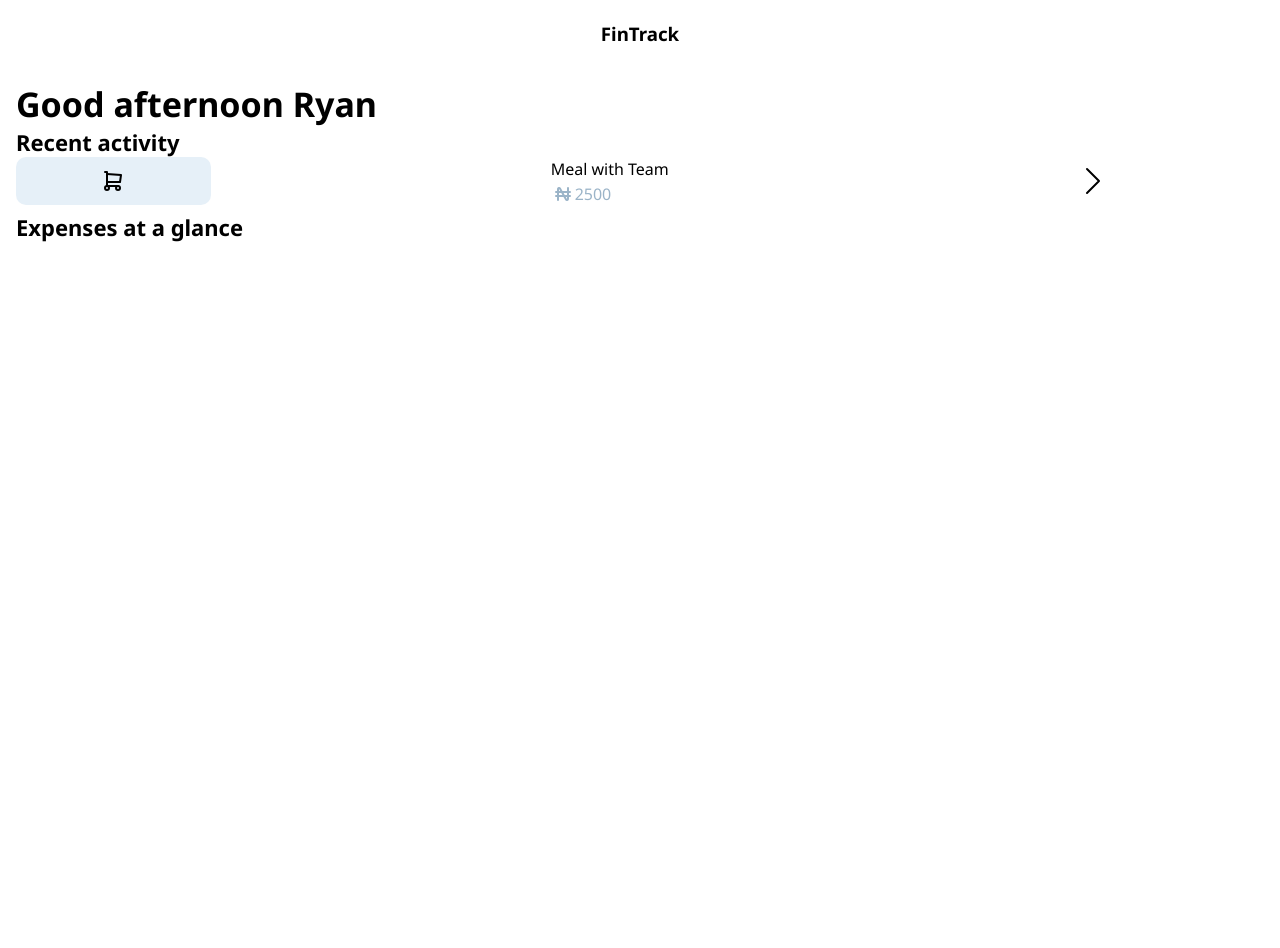
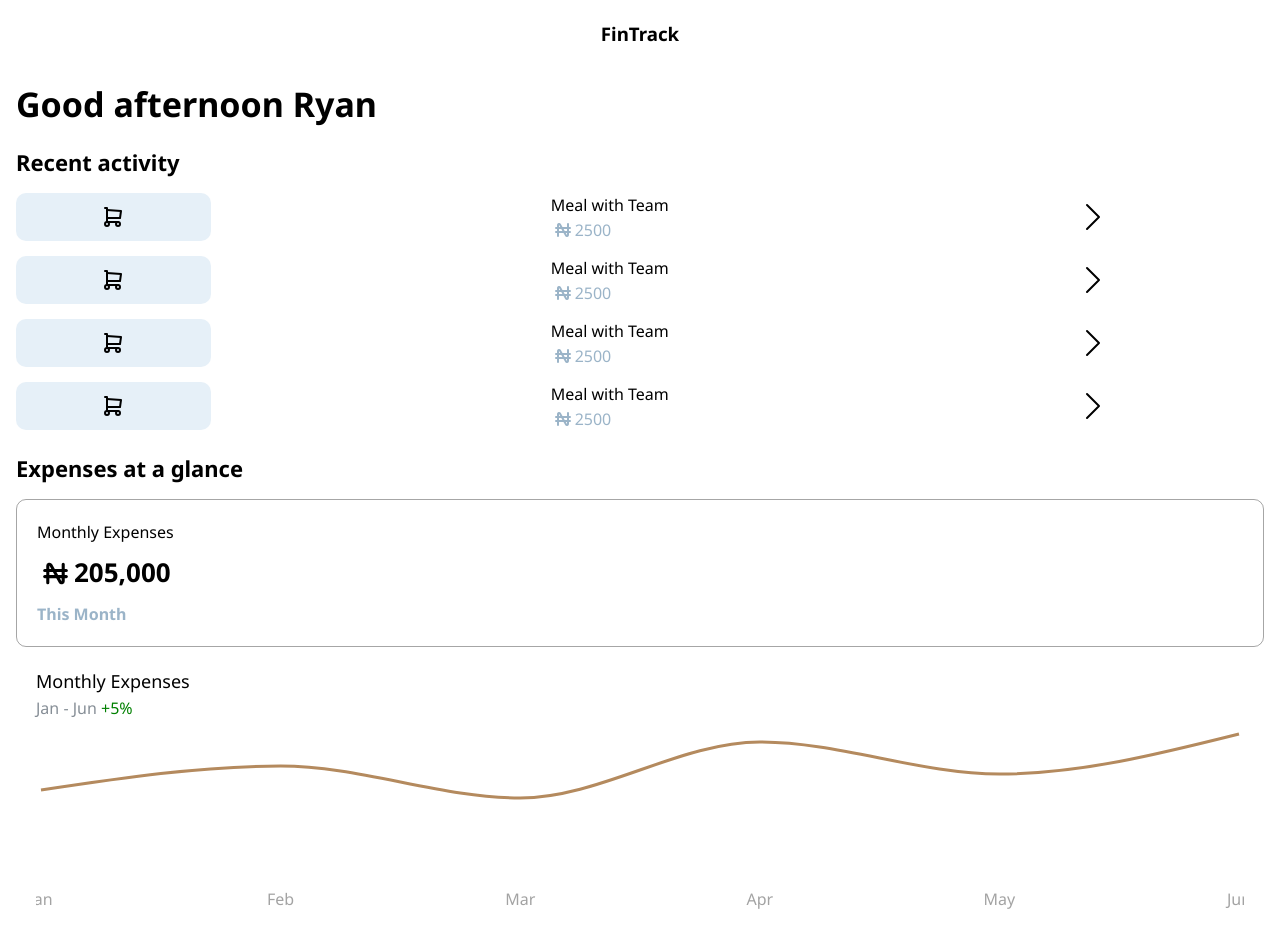
Before and after one commit to TrenchesProgrammer/expense-tracker, a React (Vite) app: page / in a window 1280 px wide. Shown: the top 948 px of the page. Before the commit the page ends 800 px from the top, so only its background shows below. Built offline with nearby package versions, Linux system fonts and the light colour scheme.

Commit message:
almost done with home page. Having issues with the chart

```diff
--- /dev/null
+++ b/src/components/ExpenseChart.tsx
@@ -0,0 +1,43 @@
+import { LineChart, Line, XAxis, YAxis, Tooltip, ResponsiveContainer, Area } from "recharts";
+import { Card, Text } from "@mantine/core";
+
+const data = [
+  { month: "Jan", value: 1200 },
+  { month: "Feb", value: 1500 },
+  { month: "Mar", value: 1100 },
+  { month: "Apr", value: 1800 },
+  { month: "May", value: 1400 },
+  { month: "Jun", value: 1900 },
+];
+
+function ExpenseChart() {
+  return (
+    <Card p="lg" radius="md" >
+      <Text size="lg">Monthly Expenses</Text>
+      <Text color="dimmed">Jan - Jun <span style={{ color: "green" }}>+5%</span></Text>
+
+      <ResponsiveContainer width="100%" height={200}>
+        <LineChart data={data}>
+          {/* Define Gradient */}
+          {/* <defs>
+            <linearGradient id="colorGradient" x1="0" y1="0" x2="0" y2="1">
+              <stop offset="0%" stopColor="#b48a5e" stopOpacity={0.4} />
+              <stop offset="100%" stopColor="#b48a5e" stopOpacity={0} />
+            </linearGradient>
+          </defs> */}
+
+          {/* Apply Gradient to the Area */}
+          {/* <Area type="monotone" dataKey="value" fill="url(#colorGradient)" stroke="none" /> */}
+
+          {/* Line Chart */}
+          <XAxis dataKey="month" stroke="#a3a3a3" axisLine={false} tickLine={false} interval={0} />
+          <YAxis hide />
+          {/* <Tooltip />    */}
+          <Line type="monotone" dataKey="value" stroke="#b48a5e" strokeWidth={3} dot={false} />
+        </LineChart>
+      </ResponsiveContainer>
+    </Card>
+  );
+}
+
+export default ExpenseChart;
--- a/src/components/Home.tsx
+++ b/src/components/Home.tsx
@@ -1,18 +1,50 @@
-import {Box, Text, Title} from '@mantine/core'
-import Activity from './Activity';
+import { Box, Text, Title, Grid, Flex } from "@mantine/core";
+import { IconCurrencyNaira } from "@tabler/icons-react";
+import Activity from "./Activity";
+import ExpenseChart from "./ExpenseChart";
 const Home = () => {
-    return (
-        <>
-        <Box p={'md'}>
-            <Title order={1}>Good afternoon Ryan</Title>
-            <Title order={3}>Recent activity</Title>
-            <Activity/>
-            <Title order={3}>Expenses at a glance</Title>
-
+  return (
+    <>
+      <Box p={"md"}>
+        <Title order={1} pb={"lg"}>
+          Good afternoon Ryan
+        </Title>
+        <Title order={3} pb={"md"}>
+          Recent activity
+        </Title>
+        <Activity />
+        <Activity />
+        <Activity />
+        <Activity />
+        <Title order={3} pt={"md"} pb={"md"}>
+          Expenses at a glance
+        </Title>
+        <Box
+          style={{
+            borderRadius: "10px",
+            border: "1px solid #00000059",
+            padding: "20px",
+          }}
+        >
+          <Grid gutter={'10px'}>
+            <Grid.Col span={12}>
+              <Text>Monthly Expenses</Text>
+            </Grid.Col>
+            <Grid.Col span={12}>
+              <Flex>
+                <IconCurrencyNaira size={'37px'} />
+                <Title order={2}>205,000</Title>
+              </Flex>
+            </Grid.Col>
+            <Grid.Col span={12}>
+              <Title style={{color:'#9bb4c8'}} order={5}>This Month</Title>
+            </Grid.Col>
+          </Grid>
         </Box>
-
-        </>
-     );
-}
+        <ExpenseChart/>
+      </Box>
+    </>
+  );
+};
 
 export default Home;
```
